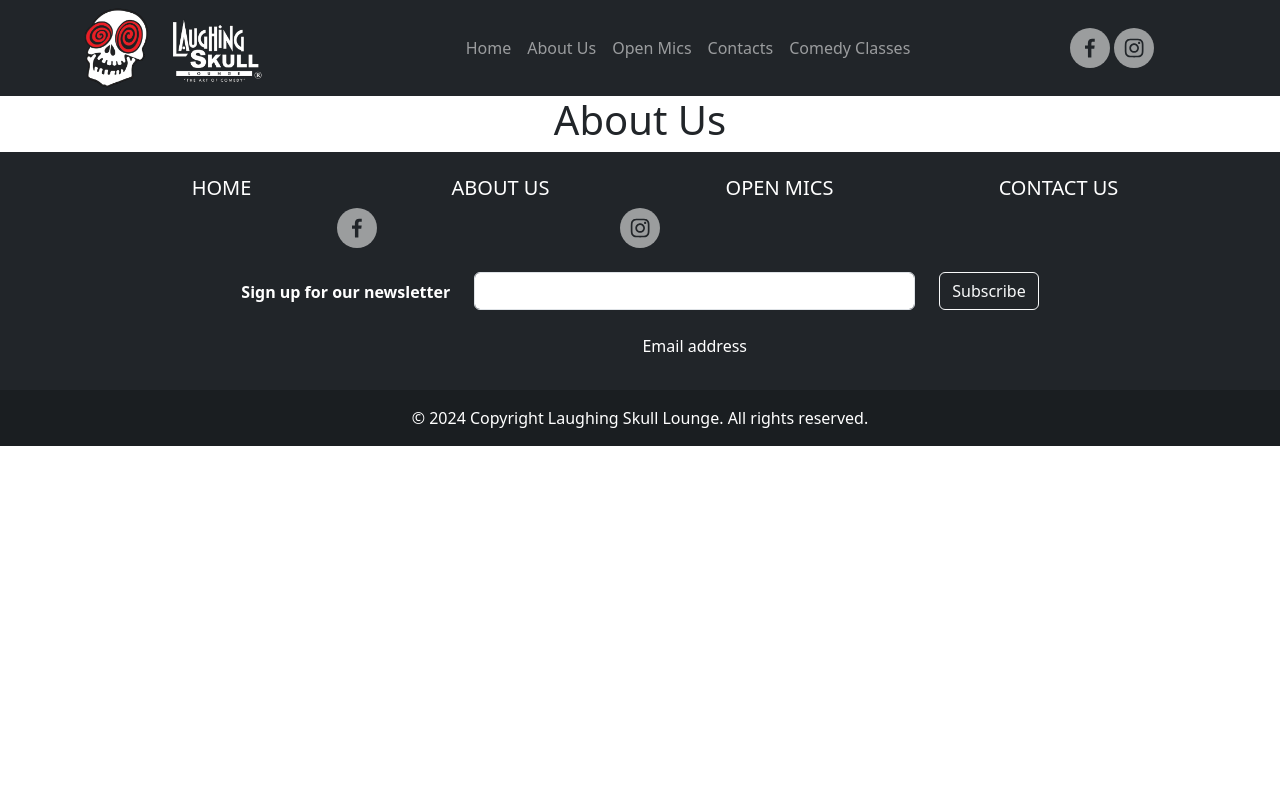
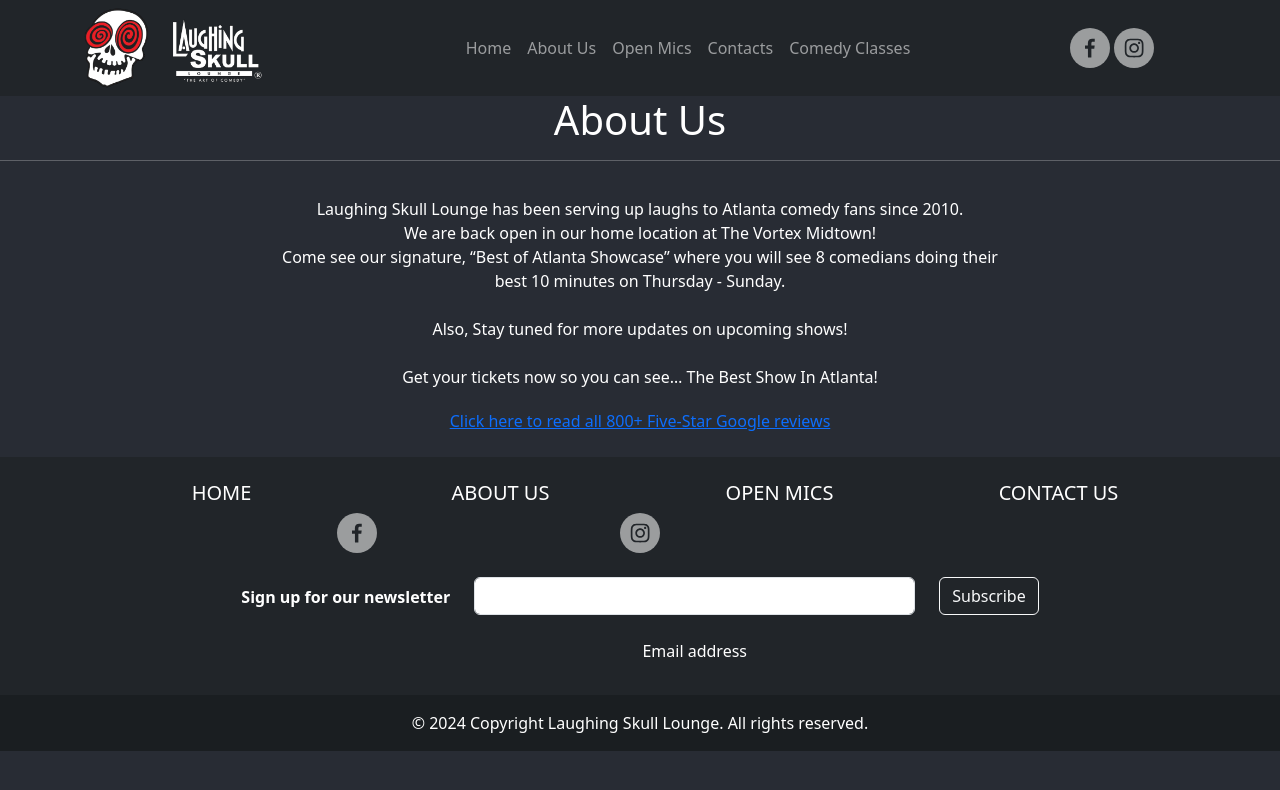
Before and after one commit to Jvzqz13/laughingskull, a React (Create React App) app in the folder react-laughingskull/: page /aboutus in a window 1280 px wide. Shown: the top 790 px of the page. Built offline with nearby package versions, Linux system fonts and the light colour scheme.

Commit message:
added about us

```diff
--- a/react-laughingskull/src/App.css
+++ b/react-laughingskull/src/App.css
@@ -69,3 +69,12 @@
   width:fit-content;
   height: 500px;
 }
+
+.about-us {
+  background-color: #282c34;
+  color: white;
+    p {
+      margin: 0;
+      padding: 20px;
+    }
+}
--- /dev/null
+++ b/react-laughingskull/src/components/GoogleReviewLink.js
@@ -0,0 +1,15 @@
+function GoogleReviewLink () {
+    return (
+
+        <a href = "https://www.google.com/search?sxsrf=ALeKk0124FdZ61AapVOwp466Btx3qJKdaA%3A1601214991678&amp;ei=D5pwX_DxKPLA5gKy2JPwCg&amp;q=laughing+skull+lounge+google+reviews&amp;oq=laughing+skull+lounge+google+reviews&amp;gs_lcp=CgZwc3ktYWIQAzIFCCEQqwI6BAgAEEc6BwgjELACECdQy9ACWO_XAmCv2gJoAHABeACAAViIAaIEkgEBN5gBAKABAaoBB2d3cy13aXrIAQjAAQE&amp;sclient=psy-ab&amp;ved=0ahUKEwiwtabWvonsAhVyoFkKHTLsBK4Q4dUDCA0&amp;uact=5#lrd=0x88f504686a9ce843:0xacab62168ae58529,1,,,"
+            target="blank"
+            >
+                Click here to read all 800+ Five-Star Google reviews
+        </a>
+
+    )
+
+}
+
+
+export default GoogleReviewLink;
--- a/react-laughingskull/src/components/Nav.js
+++ b/react-laughingskull/src/components/Nav.js
@@ -13,11 +13,11 @@
         <Container className='headerContainer'>
           <Navbar.Brand href="#home"> <img src={LogoSkull} alt='logo' className='logoHeader'/> </Navbar.Brand>
           <Nav className="m-auto" >
-            <Nav.Link href="#home"> Home </Nav.Link>
-            <Nav.Link href="#features"> About Us </Nav.Link>
-            <Nav.Link href="#pricing"> Open Mics </Nav.Link>
-            <Nav.Link href="#pricing"> Contacts </Nav.Link>
-            <Nav.Link href="#pricing"> Comedy Classes </Nav.Link>
+            <Nav.Link href="/"> Home </Nav.Link>
+            <Nav.Link href="/aboutus"> About Us </Nav.Link>
+            <Nav.Link href="/openmics"> Open Mics </Nav.Link>
+            <Nav.Link href="/contacts"> Contacts </Nav.Link>
+            <Nav.Link href="#/comedyclasses"> Comedy Classes </Nav.Link>
 
           </Nav>
             <div className='socialIconContainer'>
--- a/react-laughingskull/src/index.css
+++ b/react-laughingskull/src/index.css
@@ -1,4 +1,7 @@
+html {
+  background-color: #282c34;
 
+}
 body {
   margin: 0;
   font-family: -apple-system, BlinkMacSystemFont, 'Segoe UI', 'Roboto', 'Oxygen',
--- a/react-laughingskull/src/pages/AboutUs.js
+++ b/react-laughingskull/src/pages/AboutUs.js
@@ -1,6 +1,31 @@
+import GoogleReviewLink from "../components/GoogleReviewLink"
+
 function AboutUs (){
     return (
+        <div className="about-us">
+
         <h1> About Us </h1>
+        <hr />
+
+            <div>
+            <p>
+                Laughing Skull Lounge has been serving up laughs to Atlanta comedy fans since 2010. <br />
+                We are back open in our home location at The Vortex Midtown! <br />
+                Come see our signature, “Best of Atlanta Showcase” where you will see 8 comedians doing their <br />
+                best 10 minutes on Thursday - Sunday. <br />
+                <br />
+
+                Also, Stay tuned for more updates on upcoming shows!<br />
+                <br />
+
+                Get your tickets now so you can see… The Best Show In Atlanta!
+            </p>
+                <GoogleReviewLink />
+                <br />
+                <br />
+            </div>
+
+        </div>
     )
 }
 
```
